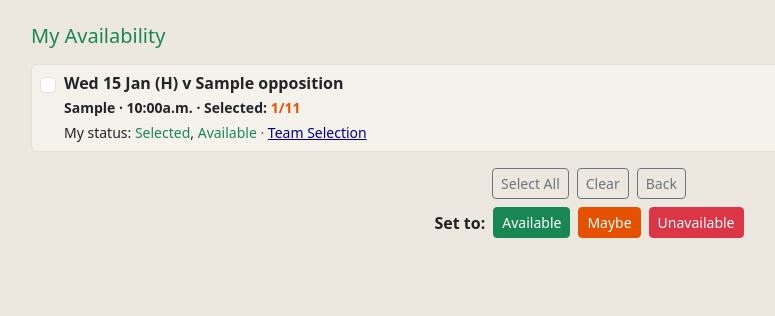
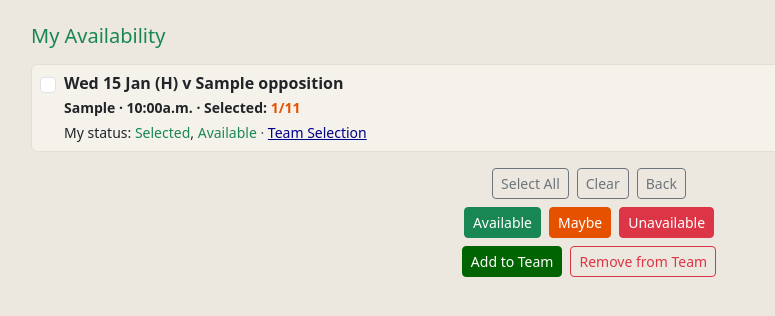
Before and after one commit to Yourhonour365/MatchFeeMate-PP4, a Django app: page /my-availability/ in a window 1280 px wide. Shown: the part 71-387 px from the top of the page, without its empty margins (51-826 px from the left). Run offline with Django 5.2, Linux system fonts and the light colour scheme; a user stored in the database is signed in; tables that the repository leaves empty hold one stand-in row (values such as "Sample post").

Commit message:
UX: Add/remove from team buttons on availability screens

```diff
--- a/clubs/templates/clubs/my_availability.html
+++ b/clubs/templates/clubs/my_availability.html
@@ -54,11 +54,14 @@
             <button type="button" class="btn btn-outline-secondary btn-sm" onclick="selectNone()">Clear</button>
             <a href="{% url 'match_list' %}" class="btn btn-outline-secondary btn-sm">Back</a>
         </div>
-        <div class="d-flex justify-content-center align-items-center gap-2">
-            <span><strong>Set to:</strong></span>
+        <div class="d-flex justify-content-center gap-2 mb-2">
             <button type="submit" name="availability" value="yes" class="btn btn-success btn-sm">Available</button>
             <button type="submit" name="availability" value="maybe" class="btn btn-mfm-warning btn-sm">Maybe</button>
             <button type="submit" name="availability" value="no" class="btn btn-danger btn-sm">Unavailable</button>
+        </div>
+        <div class="d-flex justify-content-center gap-2">
+            <button type="submit" name="team_action" value="add" class="btn btn-mfm-primary btn-sm">Add to Team</button>
+            <button type="submit" name="team_action" value="remove" class="btn btn-outline-danger btn-sm">Remove from Team</button>
         </div>
     </div>
 </form>
--- a/clubs/views.py
+++ b/clubs/views.py
@@ -394,19 +394,29 @@ def bulk_availability(request, match_pk):
     if request.method == 'POST':
         selected_ids = request.POST.getlist('players')
         new_availability = request.POST.get('availability')
+        team_action = request.POST.get('team_action')
 
         for player_id in selected_ids:
             player = Player.objects.get(pk=player_id)
             match_player, created = MatchPlayer.objects.get_or_create(
                 match=match,
                 player=player,
-                defaults={'availability': new_availability}
+                defaults={'availability': 'maybe'}
             )
-            if not created:
+
+            if new_availability:
                 match_player.availability = new_availability
-                match_player.save()
+                messages.success(request, 'Availability updated successfully.')
 
-        messages.success(request, 'Availability updated successfully.')
+            if team_action == 'add':
+                match_player.selected = True
+                messages.success(request, 'Players added to team.')
+            elif team_action == 'remove':
+                match_player.selected = False
+                messages.success(request, 'Players removed from team.')
+
+            match_player.save()
+
         return redirect('bulk_availability', match_pk=match_pk)
 
     return render(request, 'clubs/bulk_availability.html', {
@@ -475,19 +485,34 @@ def my_availability(request):
     if request.method == 'POST':
         match_ids = request.POST.getlist('matches')
         new_availability = request.POST.get('availability')
+        team_action = request.POST.get('team_action')
 
         for match_id in match_ids:
             match = Match.objects.get(pk=match_id)
             mp, created = MatchPlayer.objects.get_or_create(
                 match=match,
                 player=player,
-                defaults={'availability': new_availability}
+                defaults={'availability': 'maybe'}
             )
-            if not created:
+
+            if new_availability:
                 mp.availability = new_availability
                 mp.save()
 
-        messages.success(request, 'Availability updated successfully.')
+            if team_action == 'add':
+                mp.selected = True
+                mp.save()
+            elif team_action == 'remove':
+                mp.selected = False
+                mp.save()
+
+        if new_availability:
+            messages.success(request, 'Availability updated successfully.')
+        elif team_action == 'add':
+            messages.success(request, 'Added to team.')
+        elif team_action == 'remove':
+            messages.success(request, 'Removed from team.')
+
         return redirect('my_availability')
 
     return render(request, 'clubs/my_availability.html', {
```
